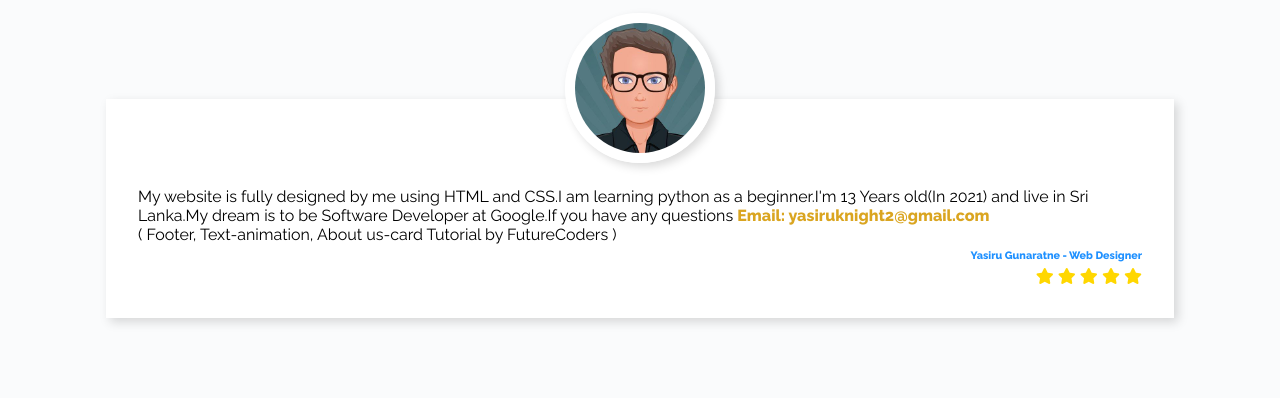
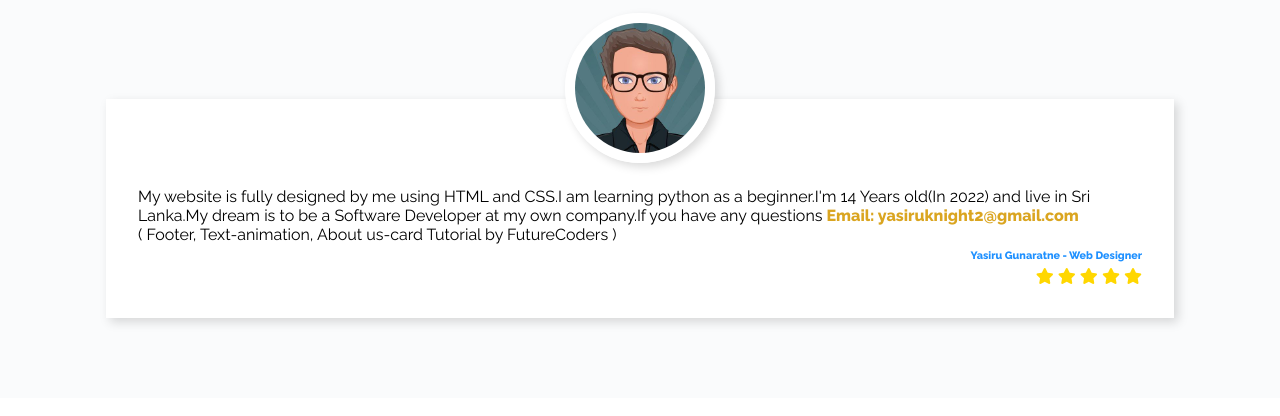
Before and after one commit to yas123-e/yas123-e.github.io, a plain HTML site: page page2.html in a window 1280 px wide. Shown: the part 168-584 px from the top of the page. Drawn offline with Linux system fonts and the light colour scheme.

Commit message:
Update page2.html

```diff
--- a/page2.html
+++ b/page2.html
@@ -25,7 +25,7 @@
                     <img src="avatar.jpg" alt="">
 
                     <div class="tesitminfo">
-                        <p>My website is fully designed by me using HTML and CSS.I am learning python as a beginner.I'm 13 Years old(In 2021) and live in Sri Lanka.My dream is to be Software Developer at Google.If you have any questions <strong style="color: goldenrod;">Email: yasiruknight2@gmail.com</strong><br>( Footer, Text-animation, About us-card Tutorial by FutureCoders )</p>
+                        <p>My website is fully designed by me using HTML and CSS.I am learning python as a beginner.I'm 14 Years old(In 2022) and live in Sri Lanka.My dream is to be a Software Developer at my own company.If you have any questions <strong style="color: goldenrod;">Email: yasiruknight2@gmail.com</strong><br>( Footer, Text-animation, About us-card Tutorial by FutureCoders )</p>
 
 
                         <h6>Yasiru Gunaratne - Web Designer</h6>
```
